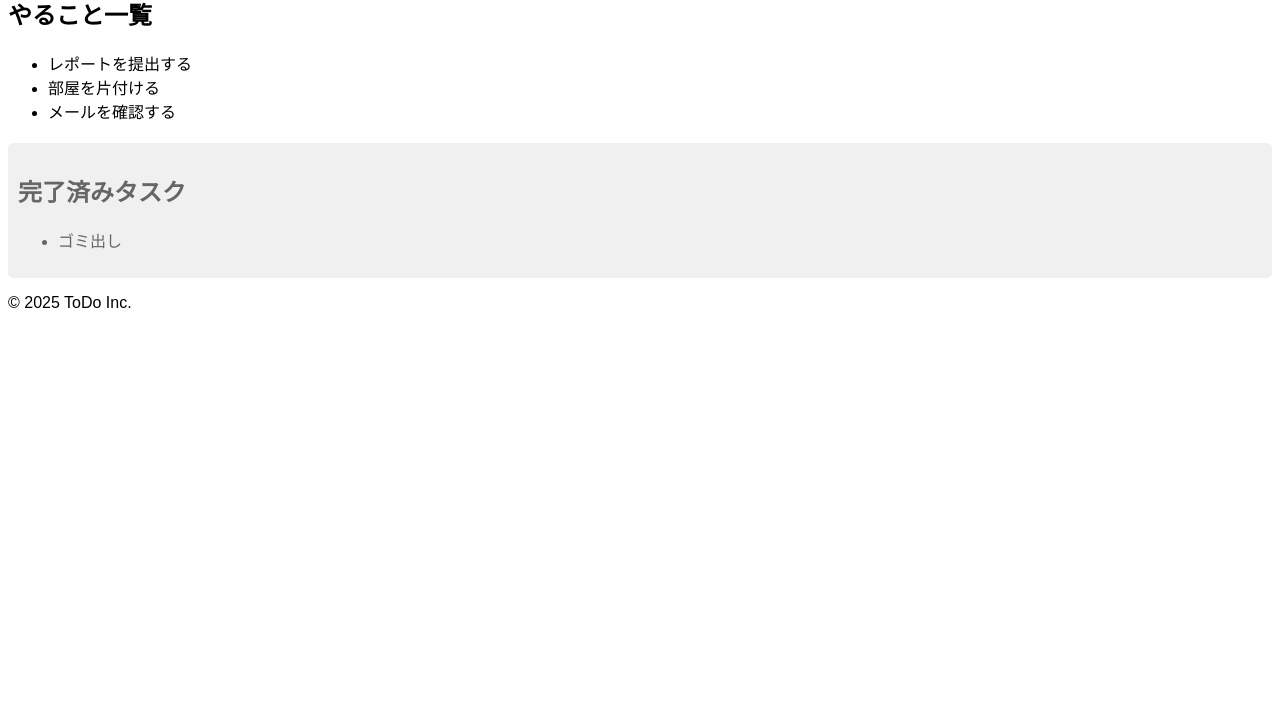
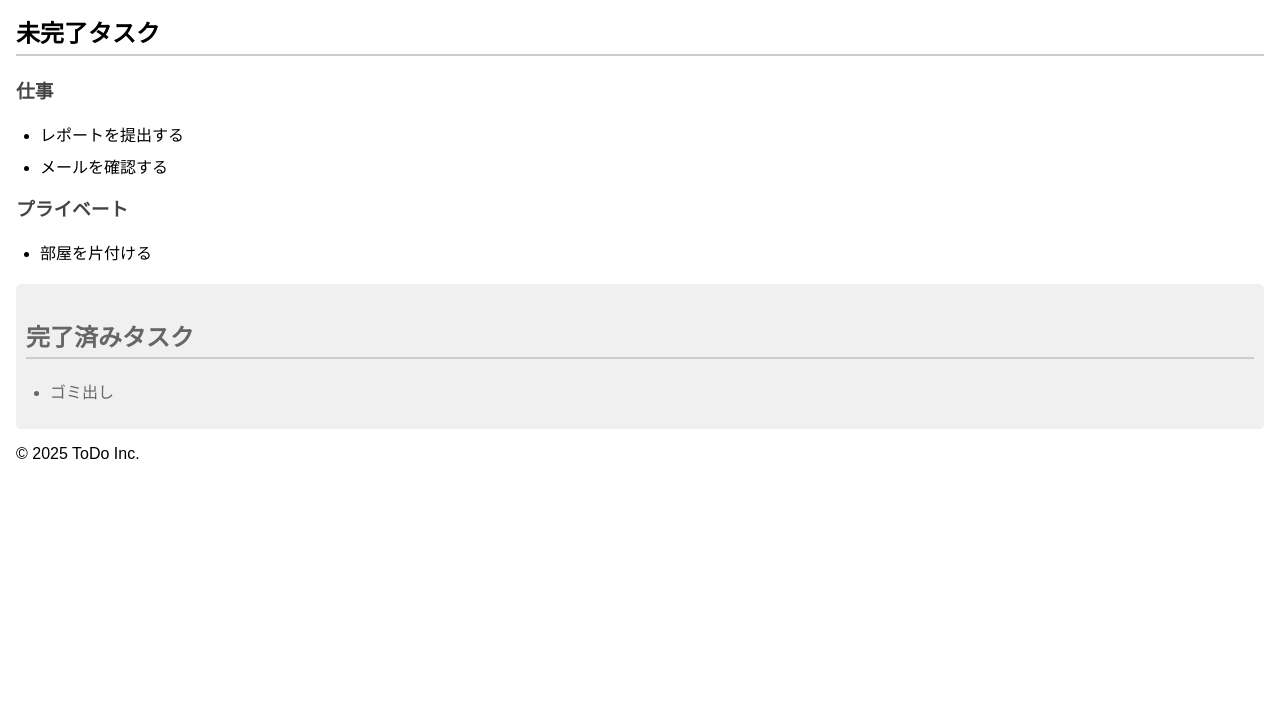
Before and after one commit to Okamoto-S-7/git_last_kadai_gida, a plain HTML site: page mega-todo-app/index.html in a window 1280 px wide. Shown: the part 93-800 px from the top of the page. Drawn offline with Linux system fonts and the light colour scheme.

Commit message:
最後の編集

```diff
--- a/mega-todo-app/index.html
+++ b/mega-todo-app/index.html
@@ -11,14 +11,21 @@
   </header>
 
   <main>
-    <section id="tasks">
-      <h2>やること一覧</h2>
+    <section id="incomplete-tasks">
+      <h2>未完了タスク</h2>
+
+      <h3>仕事</h3>
       <ul>
         <li>レポートを提出する</li>
-        <li>部屋を片付ける</li>
         <li>メールを確認する</li>
       </ul>
+
+      <h3>プライベート</h3>
+      <ul>
+        <li>部屋を片付ける</li>
+      </ul>
     </section>
+
     <section id="completed-tasks">
       <h2>完了済みタスク</h2>
       <ul>
--- a/mega-todo-app/style.css
+++ b/mega-todo-app/style.css
@@ -2,11 +2,31 @@ body {
   font-family: sans-serif;
   background-color: white;
   color: black;
+  margin: 0;
+  padding: 1em;
 }
 
 h1 {
   color: navy;
 }
+
+h2 {
+  margin-top: 1em;
+  border-bottom: 2px solid #ccc;
+  padding-bottom: 0.2em;
+}
+
+h3 {
+  margin-top: 0.8em;
+  color: #444;
+}
+
+/* 未完了タスクセクション */
+#incomplete-tasks {
+  margin-top: 20px;
+}
+
+/* 完了済みタスクセクション */
 #completed-tasks {
   background-color: #f0f0f0;
   color: #666666;
@@ -14,3 +34,13 @@ h1 {
   border-radius: 5px;
   margin-top: 20px;
 }
+
+/* タスクリスト */
+ul {
+  list-style-type: disc;
+  padding-left: 1.5em;
+}
+
+li {
+  margin-bottom: 0.5em;
+}
```
Lines whose indentation alone changed are shown as unchanged.
